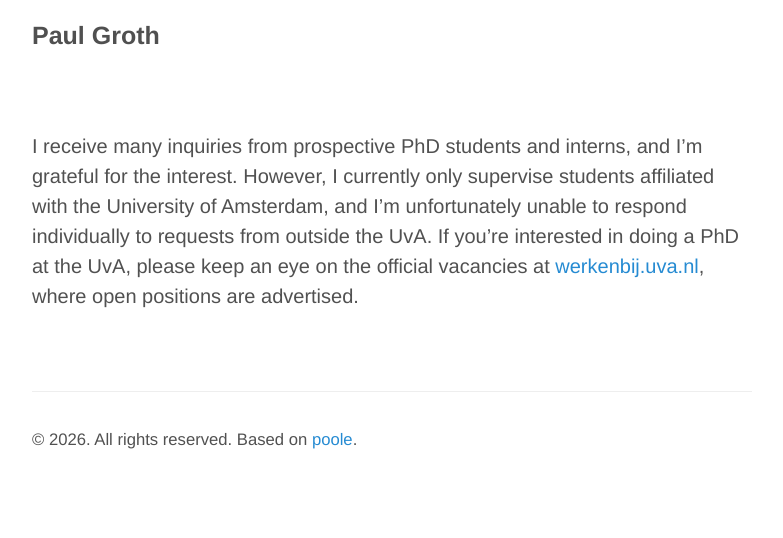
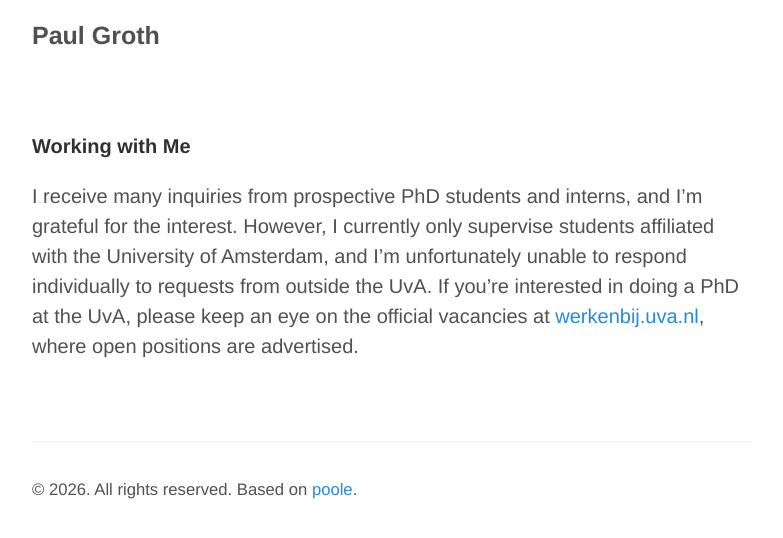
Before and after one commit to pgroth/pgroth.github.com, a Jekyll site: the page built from workwithme.md, in a window 1280 px wide. Shown: the top 538 px of the page, without its empty margins (248-1031 px from the left). Built offline with Jekyll 4.4.1, drawn with Linux system fonts in a browser that asks for light colours; our own code applies the rules of GitHub Pages for plain Markdown files.

Commit message:
Update workwithme.md

```diff
--- a/workwithme.md
+++ b/workwithme.md
@@ -1 +1,3 @@
+__Working with Me__
+
 I receive many inquiries from prospective PhD students and interns, and I’m grateful for the interest. However, I currently only supervise students affiliated with the University of Amsterdam, and I’m unfortunately unable to respond individually to requests from outside the UvA. If you’re interested in doing a PhD at the UvA, please keep an eye on the official vacancies at [werkenbij.uva.nl](https://werkenbij.uva.nl/en), where open positions are advertised.
```
